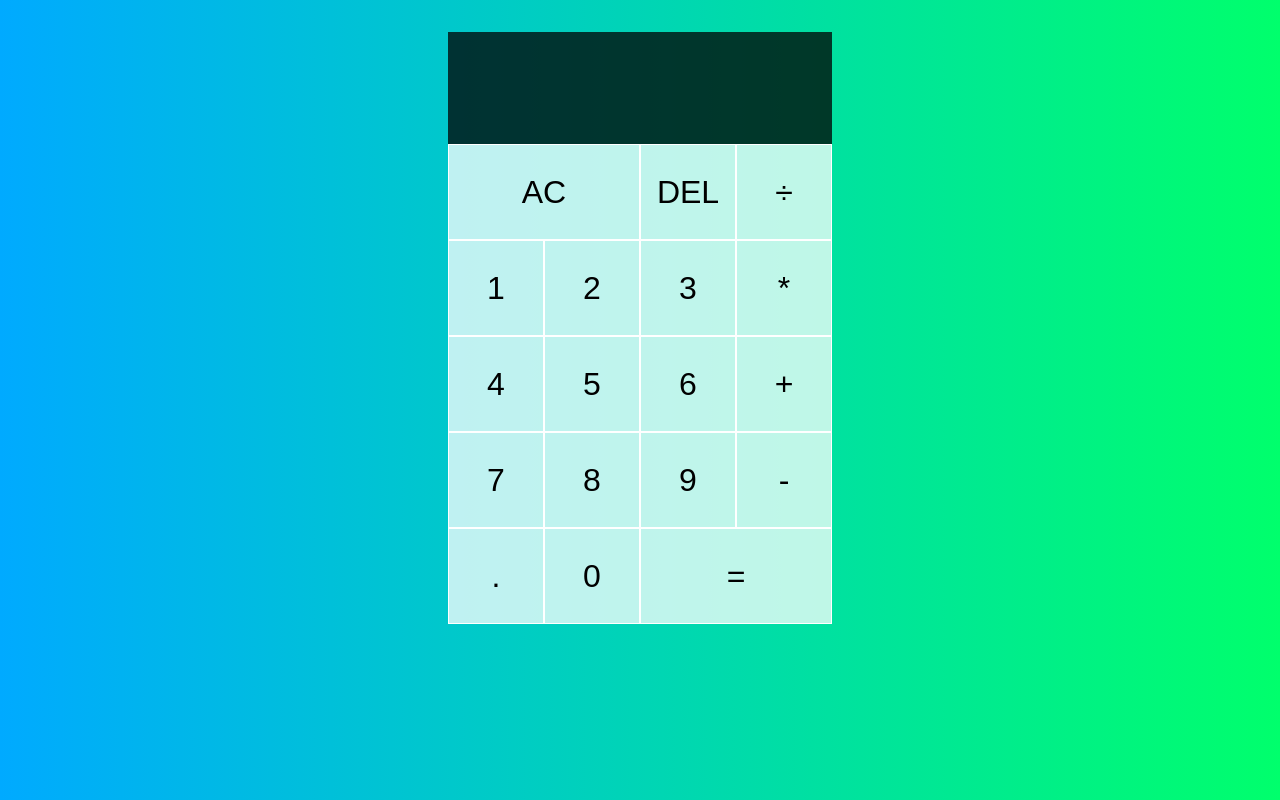
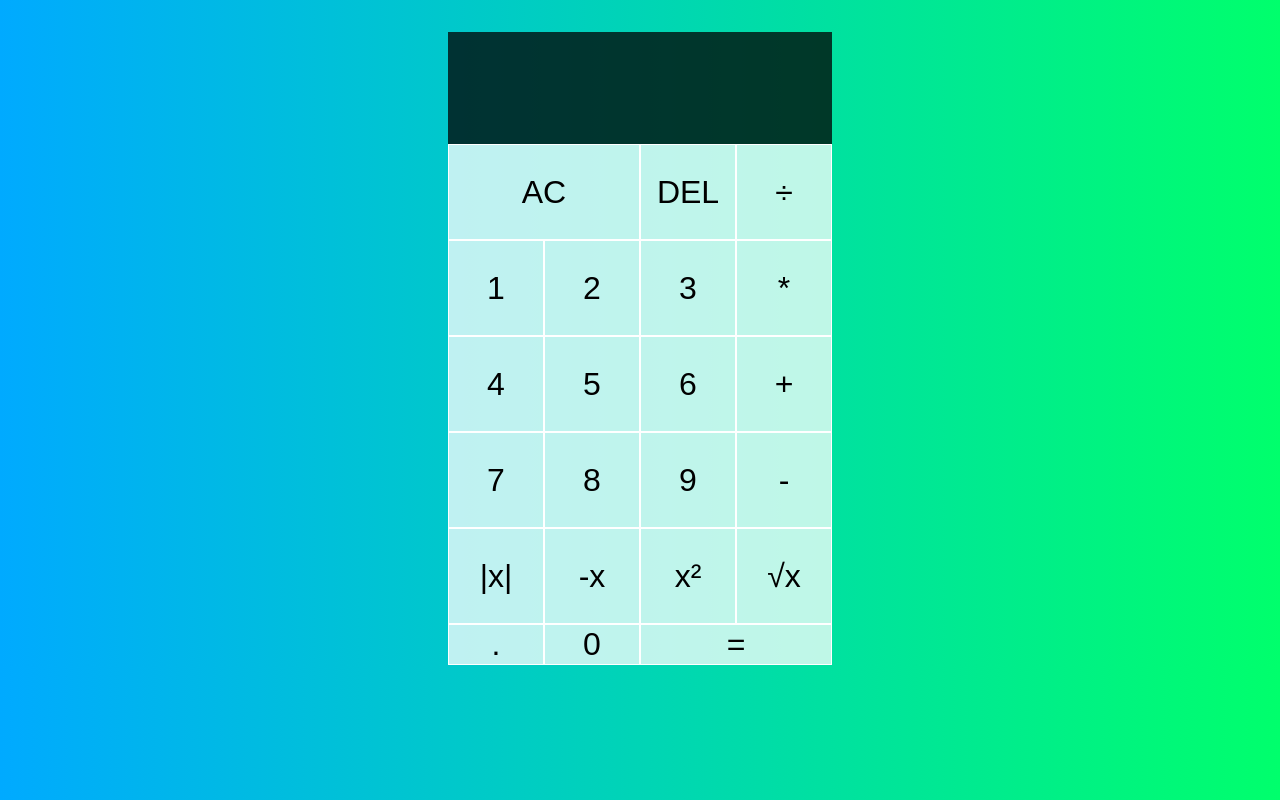
Before and after one commit to ranggarppb/serverless-calculator-frontend, a React (Create React App) app: page / in a window 1280 px wide. Built offline with nearby package versions, Linux system fonts and the light colour scheme.

Commit message:
feat: add single input calculation symbol

```diff
--- a/src/App.js
+++ b/src/App.js
@@ -170,6 +170,10 @@ function App() {
       <DigitButton digit="8" dispatch={dispatch} />
       <DigitButton digit="9" dispatch={dispatch} />
       <OperationButton operation="-" dispatch={dispatch} />
+	  <DigitButton digit="|x|" dispatch={dispatch} />
+      <DigitButton digit="-x" dispatch={dispatch} />
+      <DigitButton digit="x²" dispatch={dispatch} />
+      <OperationButton operation="√x" dispatch={dispatch} />
       <DigitButton digit="." dispatch={dispatch} />
       <DigitButton digit="0" dispatch={dispatch} />
       <button
```
